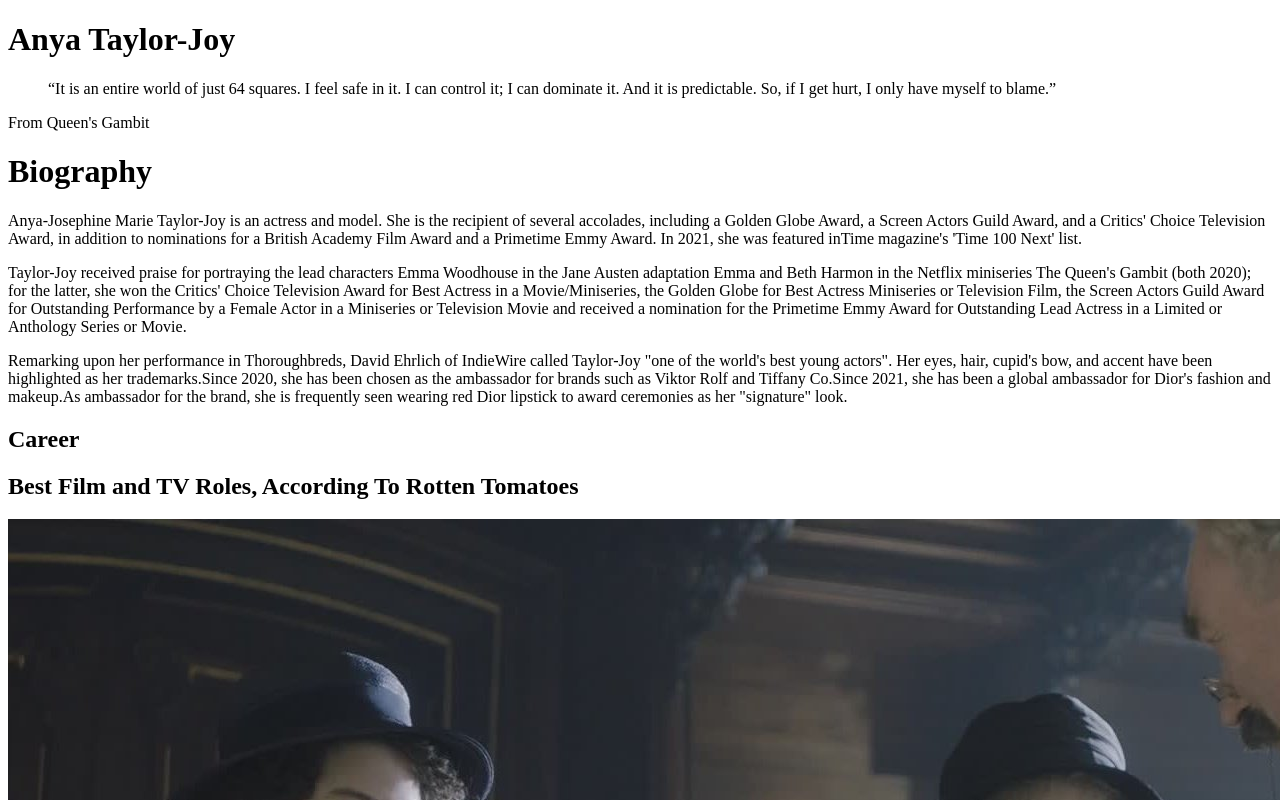
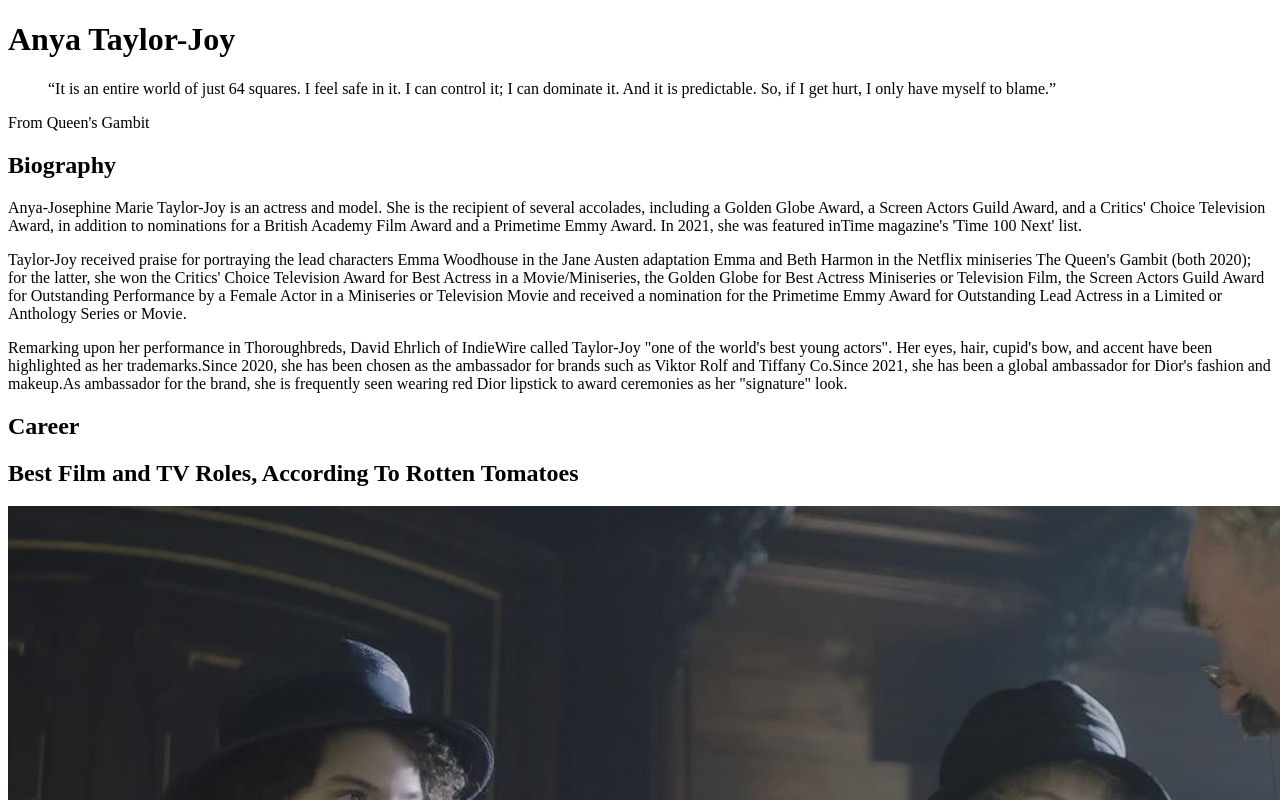
Before and after one commit to Ljusaj123/AnyaTaylorJoy-Tribute-Page, a React (Create React App) app: page / in a window 1280 px wide. Shown: the top 800 px of the page. Built offline with nearby package versions, Linux system fonts and the light colour scheme.

Commit message:
changed tag from main to dection

```diff
--- a/src/components/Biography.js
+++ b/src/components/Biography.js
@@ -2,7 +2,7 @@ import React from "react";
 
 function Biography() {
   return (
-    <main>
+    <section className="biography">
       <div className="biography-container">
         <div className="title-container">
           <h1>Biography</h1>
@@ -40,7 +40,7 @@ function Biography() {
           </p>
         </div>
       </div>
-    </main>
+    </section>
   );
 }
 
--- a/src/styles/scss/_biography.scss
+++ b/src/styles/scss/_biography.scss
@@ -1,4 +1,4 @@
-main {
+.biography {
   min-height: 100vh;
   width: 100vw;
   @include universal-flex-display(center, center);
```
